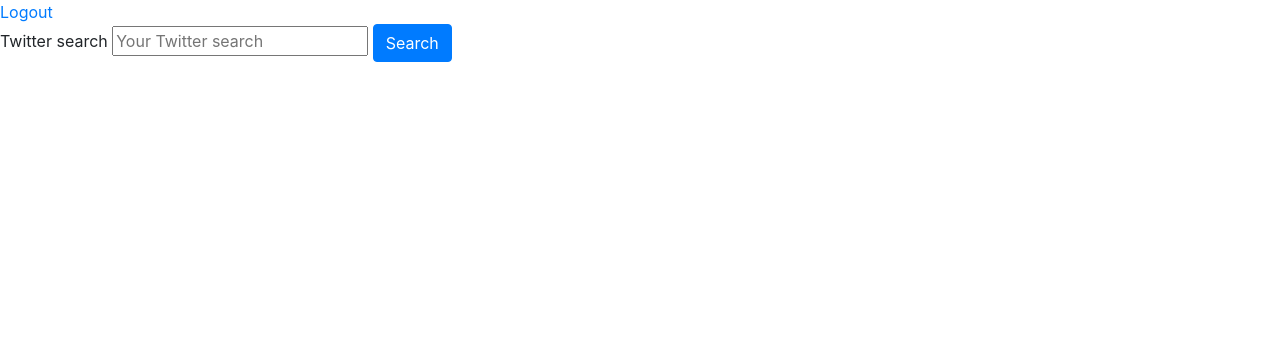
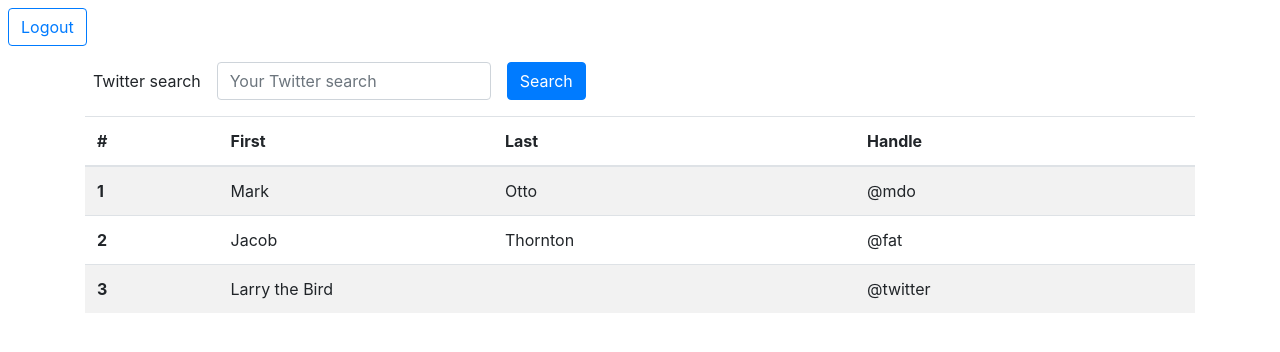
Before and after one commit to kurval/Twitter-Analyzer, a Flask app: page /search in a window 1280 px wide. Shown: the top 352 px of the page. Run offline with Flask 2, Linux system fonts and the light colour scheme; parts of the project's set-up code (start-up, migrations or seed data) failed here and were passed over.

Commit message:
adding styling

```diff
--- a/app.py
+++ b/app.py
@@ -50,8 +50,8 @@ def twitter_auth():
 
 @app.route("/")
 def homepage():
-    flash("Good", "info")
-    flash("Not good", "error")
+    flash("Good", "success")
+    flash("Not good", "danger")
     return render_template('login.html')
 
 @app.route("/search")
--- a/static/css/style.css
+++ b/static/css/style.css
@@ -1,19 +1,7 @@
-.alert {
-    padding: 0.5em;
-    margin: 0.5em;
-    border-radius: 5px;
-    font-size: 1.2rem;
-    margin-bottom: 16px;
-    border-width: 2px;
-    border-style: solid;
-  }
+.results {
+    margin-bottom: 5rem;
+}
 
-  .alert-error {
-    background-color: rgb(233, 72, 54);
-    color: white;
-  }
-
-  .alert-info {
-    background-color: rgb(0, 255, 94);
-    color: black;
-  }
+.search {
+    margin-bottom: 2rem;
+}
--- a/templates/search.html
+++ b/templates/search.html
@@ -4,20 +4,64 @@
     <meta charset="UTF-8">
     <link rel="stylesheet" href="https://cdn.jsdelivr.net/npm/bootstrap@4.5.3/dist/css/bootstrap.min.css" integrity="sha384-TX8t27EcRE3e/ihU7zmQxVncDAy5uIKz4rEkgIXeMed4M0jlfIDPvg6uqKI2xXr2" crossorigin="anonymous">
     <link rel="stylesheet" href="{{ url_for('static', filename='css/style.css') }}">
+    <meta name="viewport" content="width=device-width, initial-scale=1, shrink-to-fit=no">
     <title>Search</title>
 </head>
 
 <body>
     {% for category, message in get_flashed_messages(with_categories=True) %}
-        <div class="alert alert-{{category}}">{{ message }}</div>
+        <div class="alert alert-{{category}}" role="alert">{{ message }}</div>
     {% endfor %}
-    <a href="{{ url_for('logout') }}">Logout</a><br>
+    <div class="p-2">
+        <a href="{{ url_for('logout') }}">
+            <button type="button" class="btn btn-outline-primary">
+                Logout
+            </button>
+        </a>
+    </div>
     {{ user.screen_name }}
-    <form action="{{ url_for('results') }}">
-        <label for="q">Twitter search</label>
-        <input type="text" name="q" id="q" placeholder="Your Twitter search">
-        <button type="submit" class="btn btn-primary">Search</button>
-    </form>
+    <div class="container">
+        <div class="p-2">
+            <form class="form-inline" action="{{ url_for('results') }}">
+                <div class="form-group mb-2">
+                    <label for="q">Twitter search</label>
+                </div>
+                <div class="form-group mx-sm-3 mb-2">
+                    <input class="form-control" type="text" name="q" id="q" placeholder="Your Twitter search">
+                </div>
+                <button type="submit" class="btn btn-primary mb-2">Search</button>
+            </form>
+        </div>
+        <table class="table table-striped">
+            <thead>
+            <tr>
+                <th scope="col">#</th>
+                <th scope="col">First</th>
+                <th scope="col">Last</th>
+                <th scope="col">Handle</th>
+            </tr>
+            </thead>
+            <tbody>
+            <tr>
+                <th scope="row">1</th>
+                <td>Mark</td>
+                <td>Otto</td>
+                <td>@mdo</td>
+            </tr>
+            <tr>
+                <th scope="row">2</th>
+                <td>Jacob</td>
+                <td>Thornton</td>
+                <td>@fat</td>
+            </tr>
+            <tr>
+                <th scope="row">3</th>
+                <td colspan="2">Larry the Bird</td>
+                <td>@twitter</td>
+            </tr>
+            </tbody>
+        </table>
+    </div>
 </body>
 
 </html>
```
Also changed, not shown: templates/login.html (+17 -8 lines), templates/result.html (+14 -4 lines).
